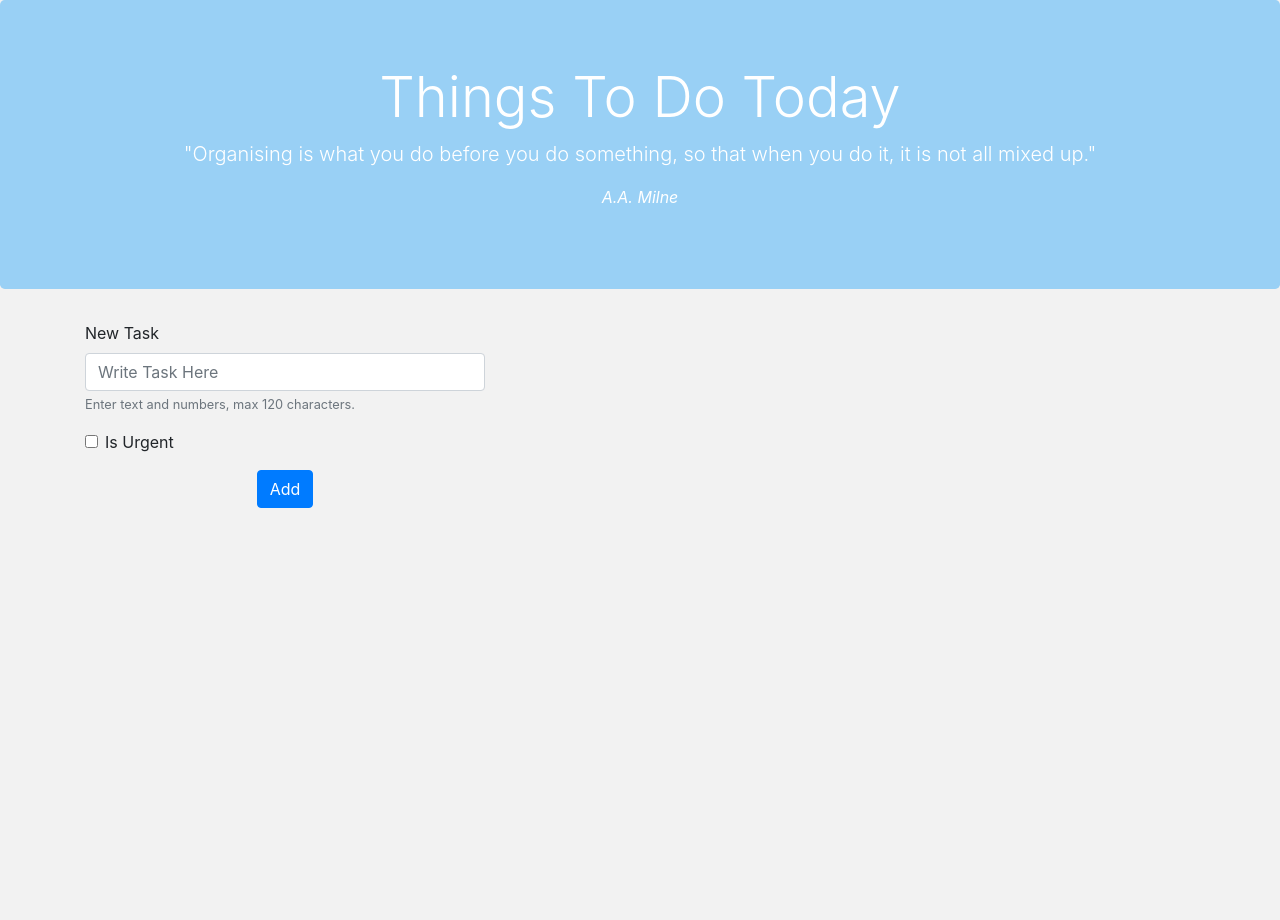
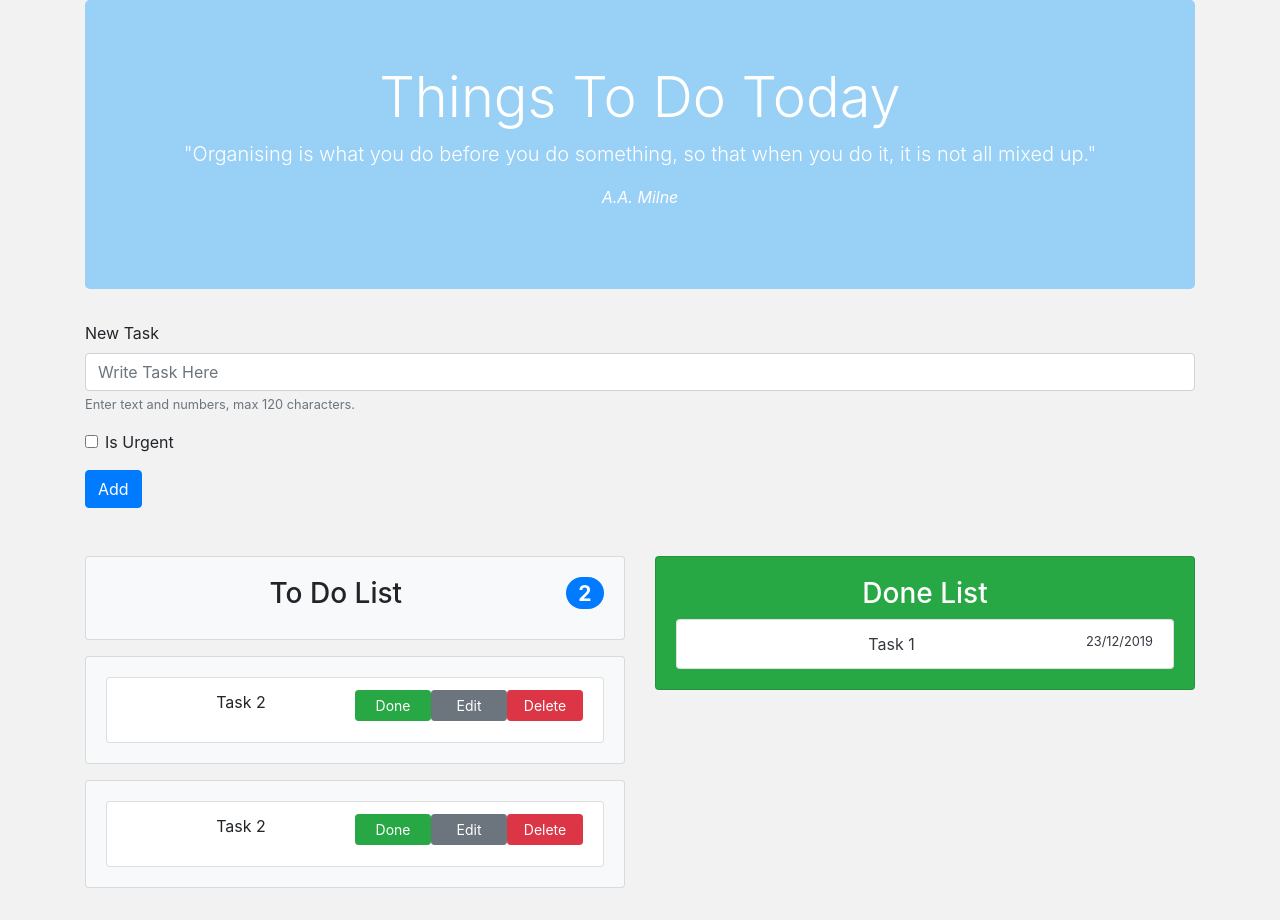
Before and after one commit to FCastillo-91/React-ToDo-App, a React (Create React App) app: page / in a window 1280 px wide. Before the commit the page ends 800 px from the top, so only its background shows below. Built offline with nearby package versions, Linux system fonts and the light colour scheme.

Commit message:
Added Done List and refactored margins and ToDoList for better alignment

```diff
--- /dev/null
+++ b/src/AddNewTaskForm.css
@@ -0,0 +1,3 @@
+#newTaskForm {
+    max-width: 400px;
+  }
--- /dev/null
+++ b/src/AddNewTaskForm.js
@@ -0,0 +1,25 @@
+import React from "react"
+
+class NewTask extends React.Component {
+    render() {
+        return (
+            <form id="newTaskForm" className="text-left mb-5">
+                <div className="form-group">
+                    <label for="addNewTask">New Task</label>
+                    <input type="text" className="form-control" id="addNewTask" name="addNewTask"
+                        aria-describedby="addNewTaskHelp" placeholder="Write Task Here" maxlength="120" />
+                    <small id="addNewTaskHelp" className="form-text text-muted">
+                        Enter text and numbers, max 120 characters.
+                            </small>
+                </div>
+                <div className="form-group form-check">
+                    <input type="checkbox" className="form-check-input" id="taskUrgency" name="taskUrgency" />
+                    <label className="form-check-label" for="taskUrgency">Is Urgent</label>
+                </div>
+                <button type="button" className="btn btn-primary">Add</button>
+            </form>
+        );
+    }
+}
+
+export default NewTask;
--- a/src/App.css
+++ b/src/App.css
@@ -1,14 +1,5 @@
 body {
   background-color: #f2f2f2;
-}
-
-.jumbotron {
-  background-color: #99d0f5;
-  color: #ffffff;
-}
-
-#newTaskForm {
-  max-width: 400px;
 }
 
 .App {
--- a/src/App.js
+++ b/src/App.js
@@ -1,14 +1,23 @@
 import React from 'react';
 import Header from "./Header"
-import NewTask from "./NewTask"
+import AddNewTaskForm from "./AddNewTaskForm"
+import DoneList from "./DoneList"
+import ToDoList from "./ToDoList"
 
 import './App.css';
 
 function App() {
   return (
     <div className="App">
+      <div className="container">
       <Header />
-      <NewTask/>
+      <AddNewTaskForm />
+
+        <div className="row">
+          <ToDoList />
+          <DoneList />
+        </div>
+      </div>
     </div>
   );
 }
--- /dev/null
+++ b/src/DoneList.js
@@ -0,0 +1,25 @@
+import React from "react"
+
+class DoneList extends React.Component {
+    render() {
+        return (
+
+
+            <div className="col-12 col-md-6 mb-3">
+                <div className="card text-white bg-success">
+                    <div className="card-body">
+                        <h3>Done List</h3>
+                        <ul className="list-group text-dark">
+                            <li className="list-group-item">
+                                Task 1
+                                <small className="float-right">23/12/2019</small>
+                            </li>
+                        </ul>
+                    </div>
+                </div>
+            </div>
+
+        )
+    }
+}
+export default DoneList;
--- /dev/null
+++ b/src/Header.css
@@ -0,0 +1,4 @@
+.jumbotron {
+    background-color: #99d0f5;
+    color: #ffffff;
+  }
--- a/src/Header.js
+++ b/src/Header.js
@@ -1,4 +1,5 @@
 import React from "react";
+import './Header.css'
 
 class Header extends React.Component {
     render() {
@@ -8,8 +9,6 @@ class Header extends React.Component {
                 <p className="lead">"Organising is what you do before you do something, so that when you do it, it is not all mixed up."</p>
                 <p className="font-italic">A.A. Milne</p>
             </div>
-
-
         );
     }
 }
--- a/src/NewTask.js
+++ /dev/null
@@ -1,28 +0,0 @@
-import React from "react"
-
-class NewTask extends React.Component {
-    render() {
-        return (
-            <div className="container">
-            <form id="newTaskForm">
-                <div className="text-left">
-                <div className="form-group">
-                <label for="addNewTask">New Task</label>
-                <input type="text" className="form-control" id="addNewTask" name="addNewTask"
-                    aria-describedby="addNewTaskHelp" placeholder="Write Task Here" maxlength="120" />
-                <small id="addNewTaskHelp" className="form-text text-muted">Enter text and numbers, max 120 characters.
-                </small>
-            </div>
-                <div className="form-group form-check">
-                <input type="checkbox" className="form-check-input" id="taskUrgency" name="taskUrgency" />
-                <label className="form-check-label" for="taskUrgency">Is Urgent</label>
-            </div>
-            </div>
-            <button type="button" className="btn btn-primary">Add</button>
-            </form>
-            </div>
-        );
-    }
-}
-
-export default NewTask;
--- /dev/null
+++ b/src/Task.js
@@ -0,0 +1,37 @@
+import React from "react"
+
+class Task extends React.Component {
+    render() {
+        return (
+            <div>
+                <div className="card bg-light cardToDoList mb-3">
+                    <div className="card-body">
+                        <ul className="list-group">
+                            <li className="list-group-item">
+                                <div className="row no-gutters">
+                                    <div className="col-12 col-md-6 mb-3">
+                                        Task 2
+                                    </div>
+                                    <div className="col-4 col-md-2">
+                                        <button type="button"
+                                            className="btn btn-success btn-sm btn-block small">Done</button>
+                                    </div>
+                                    <div className="col-4 col-md-2">
+                                        <button type="button"
+                                            className="btn btn-secondary btn-sm btn-block small">Edit</button>
+                                    </div>
+                                    <div className="col-4 col-md-2">
+                                        <button type="button"
+                                            className="btn btn-danger btn-sm btn-block small">Delete</button>
+                                    </div>
+                                </div>
+                            </li>
+                        </ul>
+                    </div>
+                </div>
+            </div>
+        );
+    }
+}
+
+export default Task;
--- /dev/null
+++ b/src/ToDoList.js
@@ -0,0 +1,19 @@
+import React from 'react';
+import ToDoListHeader from "./ToDoListHeader"
+import Task from "./Task"
+
+class ToDoList extends React.Component {
+    render() {
+        return (
+            <div className="col-12 col-md-6 mb-3">
+                <ToDoListHeader />
+                <Task />
+                <Task />
+            </div>
+        );
+    }
+
+
+}
+
+export default ToDoList;
--- /dev/null
+++ b/src/ToDoListHeader.js
@@ -0,0 +1,17 @@
+import React from "react"
+
+class ToDoListHeader extends React.Component {
+    render() {
+        return (
+            <div>
+                <div className="card bg-light cardToDoList mb-3">
+                    <div className="card-body">
+                        <h3>To Do List <span class="badge badge-pill badge-primary float-right">2</span></h3>
+                    </div>
+                </div>
+            </div >
+        );
+    }
+}
+
+export default ToDoListHeader;
```
Also changed, not shown: src/Task.css (added).
